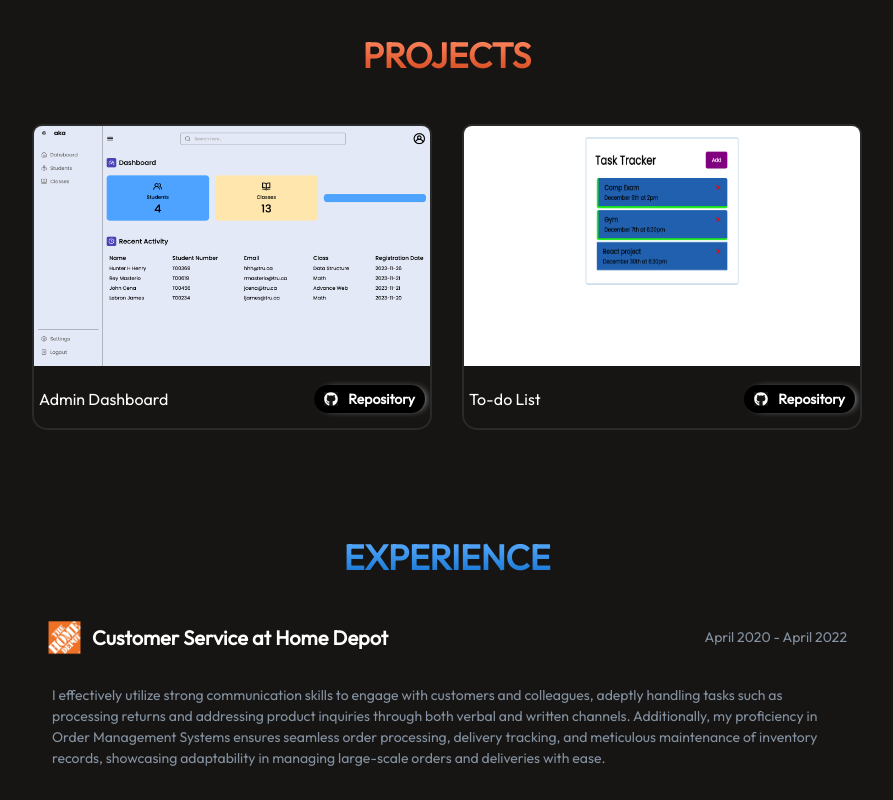
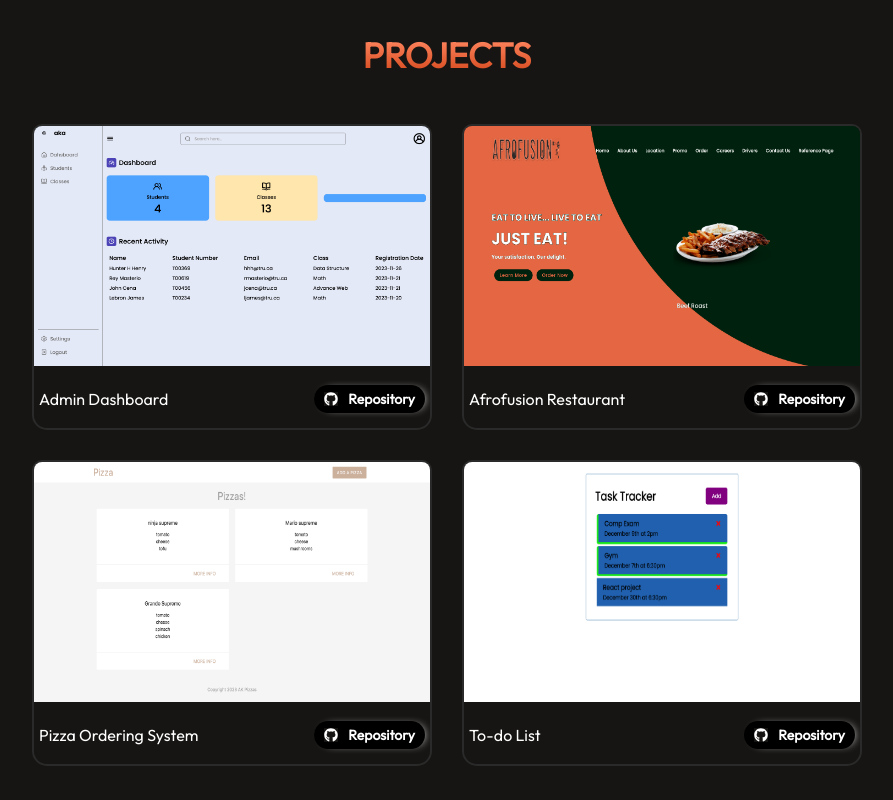
Before and after one commit to AbdulkarimMziya/Web_Portfolio1, a React (Vite) app in the folder Portfolio/: page / in a window 1280 px wide. Shown: the part 1080-1880 px from the top of the page, without its empty margins (193-1086 px from the left). Built offline with nearby package versions, Linux system fonts and the light colour scheme.

Commit message:
--Update projects

```diff
--- a/Portfolio/src/Components/Experience/Experience.jsx
+++ b/Portfolio/src/Components/Experience/Experience.jsx
@@ -4,19 +4,18 @@
 
 const Experience = () => {
     const resumeInfo = [
-        {logo:'home-depot.png',title:'Customer Service at Home Depot', period:'April 2020 - April 2022', desc: 'I effectively utilize strong communication skills to engage with customers and colleagues, adeptly handling tasks such as processing returns and addressing product inquiries through both verbal and written channels. Additionally, my proficiency in Order Management Systems ensures seamless order processing, delivery tracking, and meticulous maintenance of inventory records, showcasing adaptability in managing large-scale orders and deliveries with ease.'}
+        {title:'e-Learning Application ', tools:'HTML, CSS, JAVASCRIPT, REACT, FreeForm, Firebase', desc: 'I effectively utilize strong communication skills to engage with customers and colleagues, adeptly handling tasks such as processing returns and addressing product inquiries through both verbal and written channels. Additionally, my proficiency in Order Management Systems ensures seamless order processing, delivery tracking, and meticulous maintenance of inventory records, showcasing adaptability in managing large-scale orders and deliveries with ease.'}
     ]
   return (
     <div className='wrapper' id='Experience'>
       <div className="experience-container">
-        <h2>Experience</h2>
+        <h2>Other Projects</h2>
         <div className="experience-section">
-            {resumeInfo.map((jobDesc) => (
+            {resumeInfo.map((project) => (
                 <Resume
-                    logo={jobDesc.logo}
-                    title={jobDesc.title}
-                    period={jobDesc.period}
-                    desc={jobDesc.desc}
+                    title={project.title}
+                    tools={project.tools}
+                    desc={project.desc}
                 />
             ))}
         </div>
--- a/Portfolio/src/Components/Projects/Projects.jsx
+++ b/Portfolio/src/Components/Projects/Projects.jsx
@@ -6,6 +6,8 @@
 const Projects = () => {
     const Portfolio = [
         {title:'Admin Dashboard', imgUrl:'dashboard_img.png', gitLink: 'https://github.com/AbdulkarimMziya/Admin-Web-project'},
+        {title:'Afrofusion Restaurant', imgUrl:'Afro-img.png', gitLink: 'https://github.com/AbdulkarimMziya/Restaurant_Website'},
+        {title:'Pizza Ordering System', imgUrl:'pizzasite.png', gitLink: 'https://github.com/AbdulkarimMziya/formPHP_1'},
         {title:'To-do List', imgUrl:'todo_img.png', gitLink: 'https://github.com/AbdulkarimMziya/ToDO_ReactApp'}
     ]
   return (
--- a/Portfolio/src/Components/Projects/projects.scss
+++ b/Portfolio/src/Components/Projects/projects.scss
@@ -19,6 +19,7 @@
         margin-top: 50px;
         display: flex;
         justify-content: center;
+        flex-wrap: wrap;
         align-items: center;
         gap: 30px;
 
--- a/Portfolio/src/Components/Resume Card/Resume.jsx
+++ b/Portfolio/src/Components/Resume Card/Resume.jsx
@@ -1,15 +1,14 @@
 import React from 'react'
 import './resume.scss'
 
-const Resume = ({logo, title, period, desc}) => {
+const Resume = ({title, tools, desc}) => {
   return (
     <div className="resume-container">
         <div className="resume-header">
             <span className="left">
-                <img src={logo} alt="" />
                 <h3>{title}</h3>
             </span>
-            <span className="right">{period}</span>
+            <span className="right">{tools}</span>
         </div>
         <div className="resume-content">
             {desc}
--- a/Portfolio/src/Components/Resume Card/resume.scss
+++ b/Portfolio/src/Components/Resume Card/resume.scss
@@ -3,16 +3,17 @@
 
     width: 800px;
     margin: 0 auto;
+    border: 2px solid #2A2A2A;
+    border-radius: 10px 10px 15px 15px;
+
+    padding: 5px;
     .resume-header{
         display: flex;
         justify-content: space-between;
         align-items: center;
         margin-bottom: 10px;
 
-        img{
-            height: 35px;
-            width: 35px;
-        }
+
 
         .right {
             font-size: 14px;
```
Also changed, not shown: Portfolio/public/Afro-img.png (added), Portfolio/public/pizzasite.png (added).
